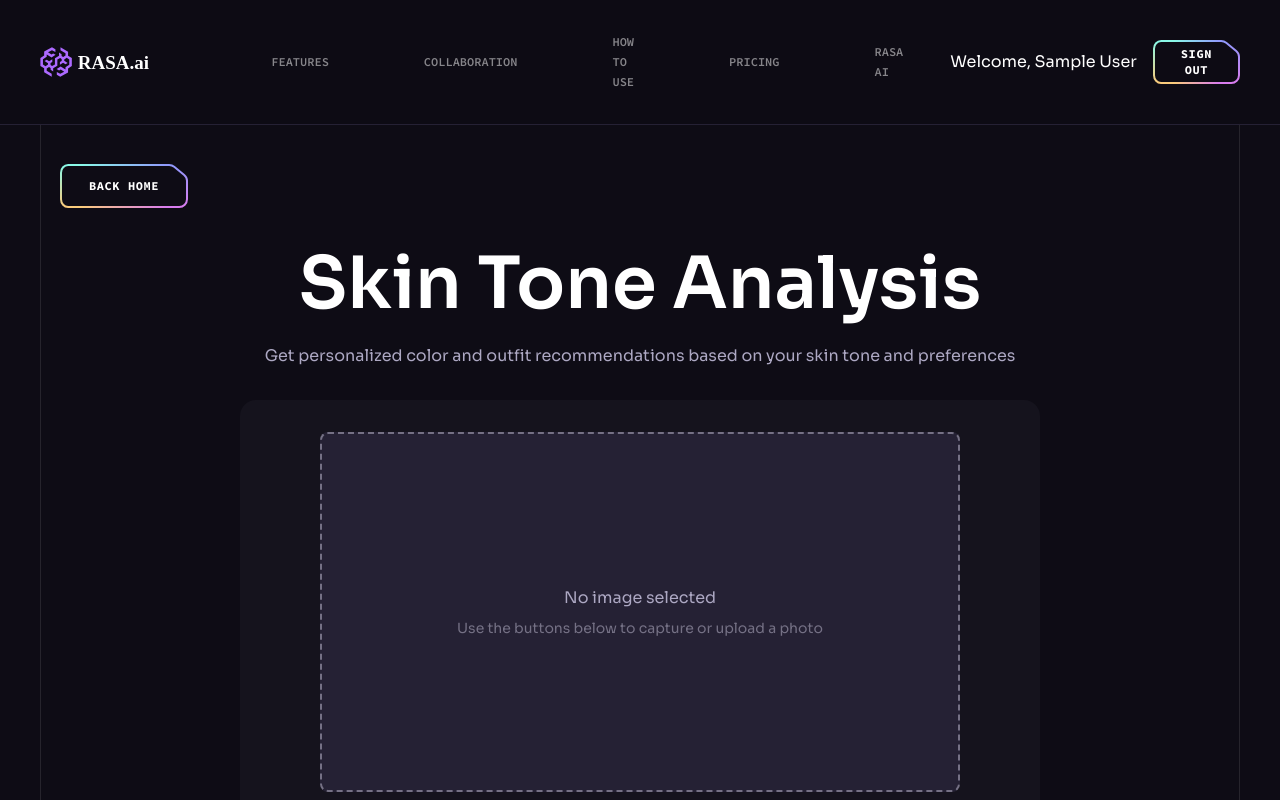
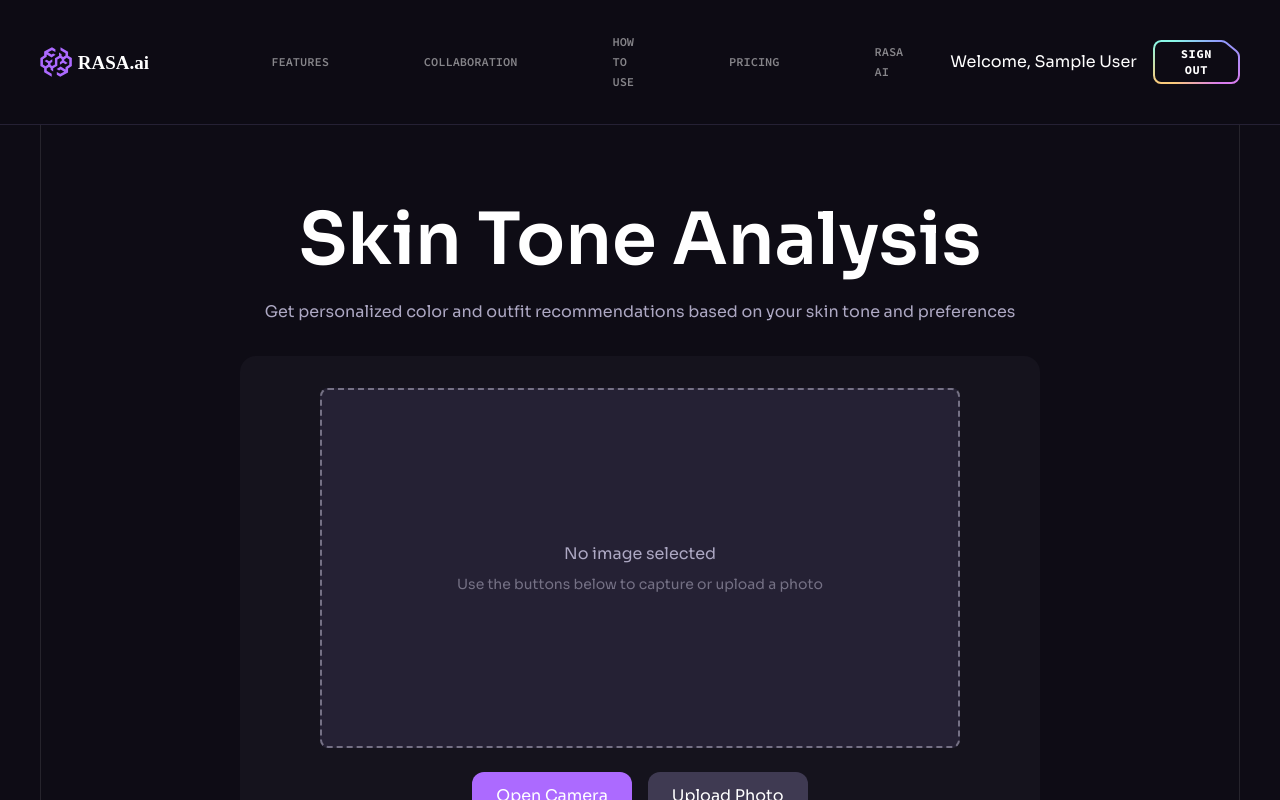
Before and after one commit to Shivam-Rana14/Rasa-AI, a React (Vite) app: page /rasa-ai in a window 1280 px wide. Shown: the top 800 px of the page. Built offline with nearby package versions, Linux system fonts and the light colour scheme; sample sign-in values are in the browser's storage.

Commit message:
fix-rasaUI-heroUI

```diff
--- a/src/components/Hero.jsx
+++ b/src/components/Hero.jsx
@@ -103,7 +103,6 @@ const Hero = () => {
 
         <CompanyLogos className="hidden relative z-10 mt-20 lg:block" />
       </div>
-      <BottomLine />
     </Section>
   );
 };
--- a/src/components/RasaAI.jsx
+++ b/src/components/RasaAI.jsx
@@ -23,15 +23,11 @@ const RasaAI = () => {
     renderAnalysisResult,
     setShowPreferences,
   } = useContext(RasaAiCTX);
-  const navigate = useNavigate();
+
   return (
     <Section className="relative overflow-hidden">
       <div className="container">
-        <div className="flex justify-between items-center mb-10">
-          <Button onClick={() => navigate("/")} className="min-w-[8rem]">
-            Back Home
-          </Button>
-        </div>
+        <div className="flex justify-between items-center mb-10"></div>
         <div className="relative">
           <div className="text-center">
             <h1 className="mb-6 text-5xl lg:text-7xl font-bold text-n-1">
```
